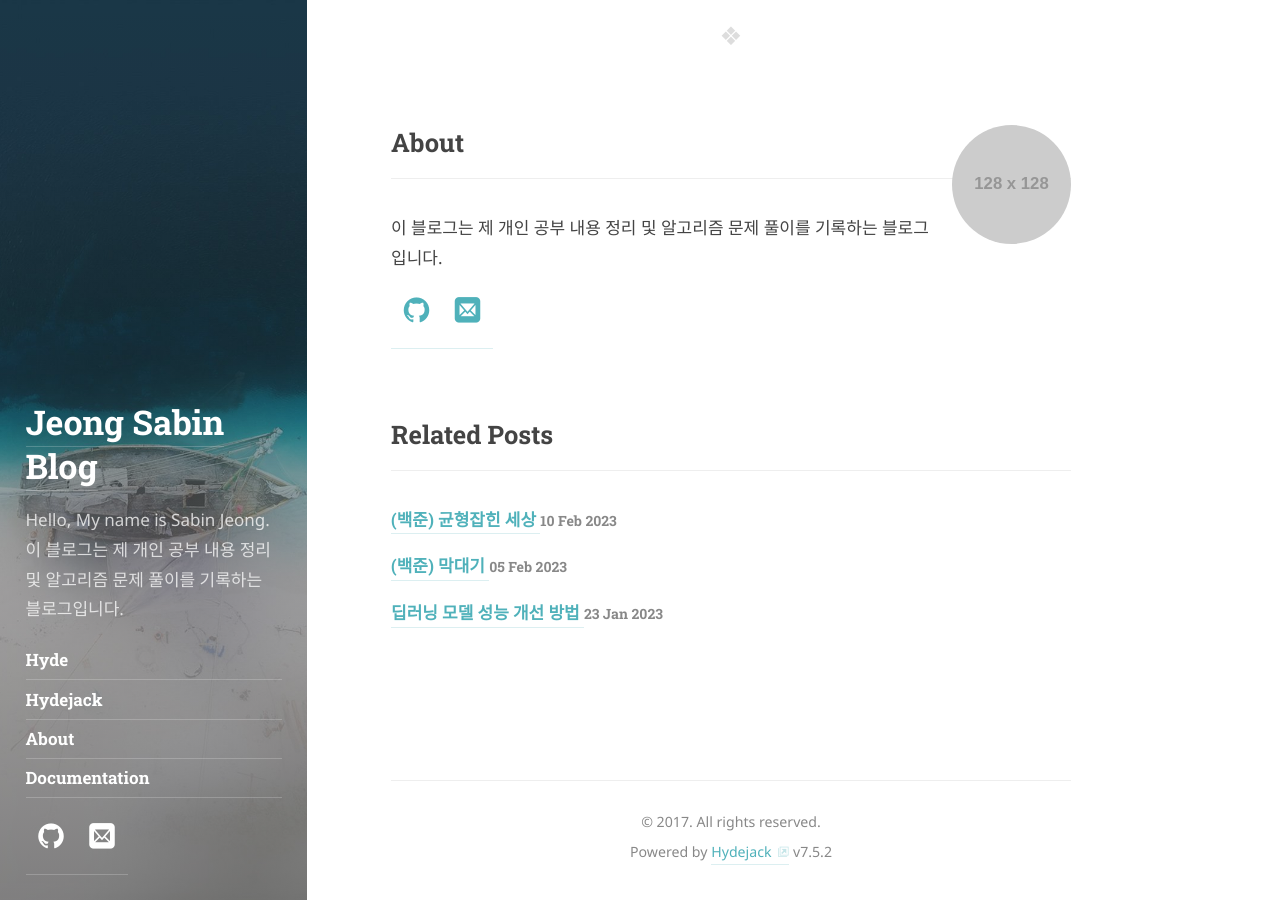
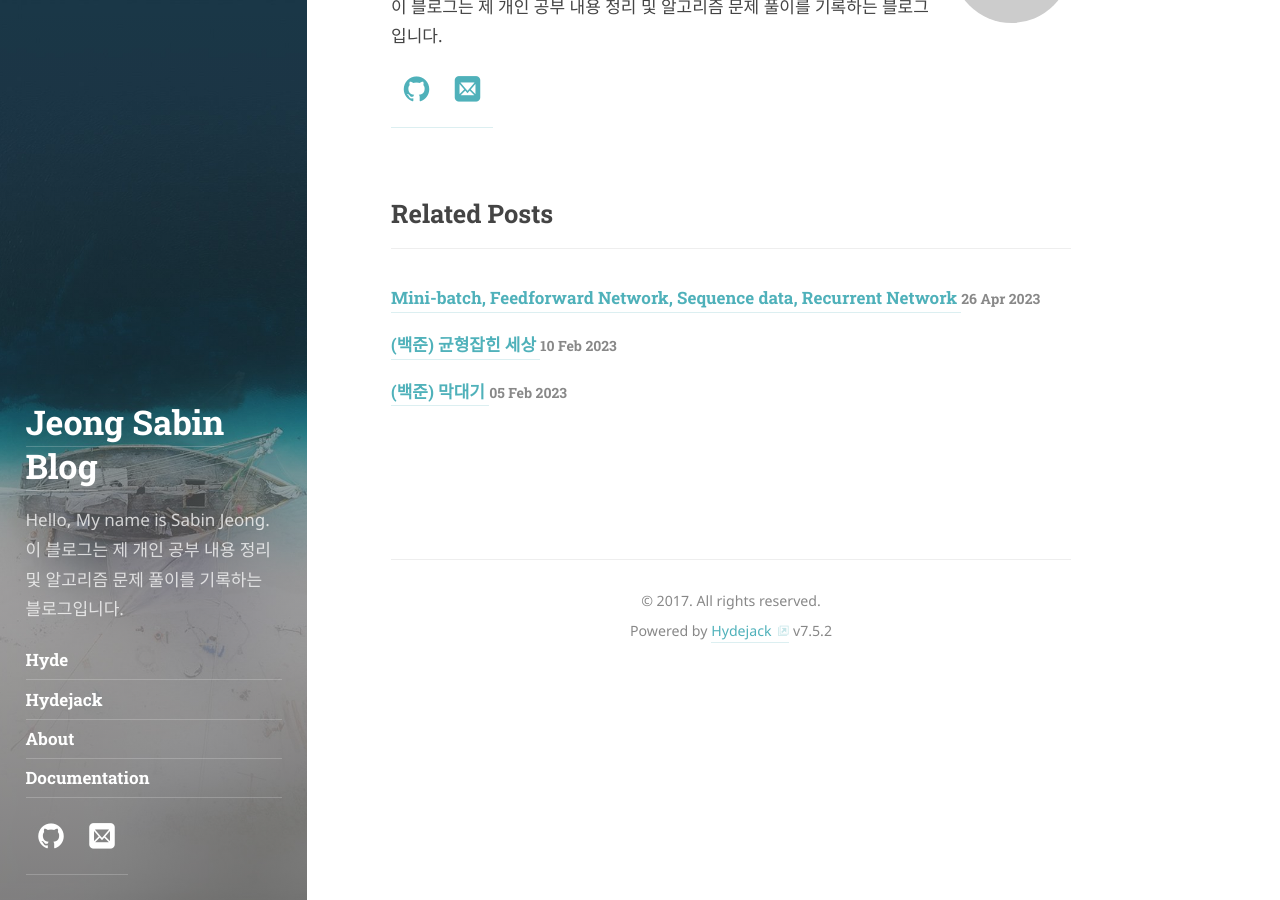
Before and after one commit to JeongSabin/JeongSabin.github.io, a Jekyll site: the page built from _posts/2023-04-19-BatchNorm vs LayerNorm.md, in a window 1280 px wide and 900 px high, scrolled down 1552 px. Built offline with Jekyll 4.4.1, drawn with Linux system fonts in a browser that asks for light colours; some web fonts are replaced.

```diff
--- a/_posts/2023-04-19-BatchNorm vs LayerNorm.md
+++ b/_posts/2023-04-19-BatchNorm vs LayerNorm.md
@@ -8,14 +8,14 @@ tags: [hydejack]
 
 # BatchNorm vs LayerNorm
 
-## Batch Normaliztion 과 Layer Normalization 은 모두 Deep Learning 모델에서 사용되는 normalization 기법 중에 두 가지이다.
+### Batch Normaliztion 과 Layer Normalization 은 모두 Deep Learning 모델에서 사용되는 normalization 기법 중에 두 가지이다.
 
-## Batch Normalization 은 각 layer 의 입력값을 평균과 분산으로 normalize 하여 학습을 안정화 하는 기법이다. Batch Normalization 은 Mini-batch 를 이용하여 평균과 분산은 계산하므로, mini-batch size 가 작아질수록 normalization 의 효과가 떨어지며, 배치 사이즈가 크면 학습 시간이 늘어날 수 있다.
+### Batch Normalization 은 각 layer 의 입력값을 평균과 분산으로 normalize 하여 학습을 안정화 하는 기법이다. Batch Normalization 은 Mini-batch 를 이용하여 평균과 분산은 계산하므로, mini-batch size 가 작아질수록 normalization 의 효과가 떨어지며, 배치 사이즈가 크면 학습 시간이 늘어날 수 있다.
 
-## 반면, Layer Normalization 은 큰 Batch Normalization 과 달라 mini-batch 의 특성에 영향을 받지 않는다. 대신, 각 샘플(데이터포인트) 의 feature 들에 대한 normalization 을 수행한다.
-## 따라서, mini-batch size 가 작아져도 normalization 효과가 유지되며, RNN 과 같은 sequence 모델에 적용하기 용이하다.
+### 반면, Layer Normalization 은 큰 Batch Normalization 과 달라 mini-batch 의 특성에 영향을 받지 않는다. 대신, 각 샘플(데이터포인트) 의 feature 들에 대한 normalization 을 수행한다.
+### 따라서, mini-batch size 가 작아져도 normalization 효과가 유지되며, RNN 과 같은 sequence 모델에 적용하기 용이하다.
 
-## 따라서, Batch Normalization 은 큰 mini-batch size 에 적합하며, Layer Normalization 은 작은 mini-batch size 에 적합하다.
-## 또한, Batch Normalization 은 각 층에서의 출력값들이 다른 층에서의 입력값으로 사용되는 feedforward 네트워크에 적합하며, Layer Normalization 은 sequence data 와 같은 RNN 모델에 적합하다.
+### 따라서, Batch Normalization 은 큰 mini-batch size 에 적합하며, Layer Normalization 은 작은 mini-batch size 에 적합하다.
+### 또한, Batch Normalization 은 각 층에서의 출력값들이 다른 층에서의 입력값으로 사용되는 feedforward 네트워크에 적합하며, Layer Normalization 은 sequence data 와 같은 RNN 모델에 적합하다.
 
 _mini-batch, feedforward, sequence data, RNN 에 대해서는 다음에 설명하겠다._
--- /dev/null
+++ b/_posts/2023-04-26-Mini-batch, Feedforward Network, Sequence data, Recurrent Network.md
@@ -0,0 +1,27 @@
+---
+layout: post
+title: Mini-batch, Feedforward Network, Sequence data, Recurrent Network
+description: >
+  2023.04.19 열세번째 게시글
+tags: [hydejack]
+---
+
+# Mini-batch
+
+### Mini-batch란 한번에 모델에 입력되는 일정 개수의 데이터 묶음을 의미한다.
+### 이러한 묶음을 통해 모델이 데이터를 처리하고 학습하는데 있어서 효율성과 안정성을 높일 수 있다.
+## Mini-batch size 는 일반적으로 32, 64, 128 등의 값으로 설정된다.
+
+
+## Feedforward Network (FFNN)
+### Feedforward 네트워크는 FFNN(FeedForward Neural Network) 이라고 불린다.
+### 입력 데이터가 순서대로 처리되는 네트워크 구조를 의미한다.
+### 즉, 입력 데이터가 한 방향으로만 흐르며,  출력 결과는 입력 데이터의 특성만으로 결정된다. 이러한 구조는 이미지 분류, 객체 검출 등에 활용된다.
+_자세한 내용은 이후에 FFNN 에 대한 게시글로 다루겠다._
+
+# Sequence data
+### Sequence data 는 시계열 데이터와 같이 시간적인 변화가 중요한 데이터를 의미한다.
+
+
+# Recurrent Network (RNN)
+### Recurrent Network 는 입력 데이터가 순서대로 처리되는 feedforward 네트워크와는 달리, 이전에 처리된 입력 데이터와 현재 입력 데이터가 함께 고려되어 처리되는 네트워크 구조를 의미한다. 이러한 구조는 자연어 처리, 음성인식 등에서 활용된다.
```
